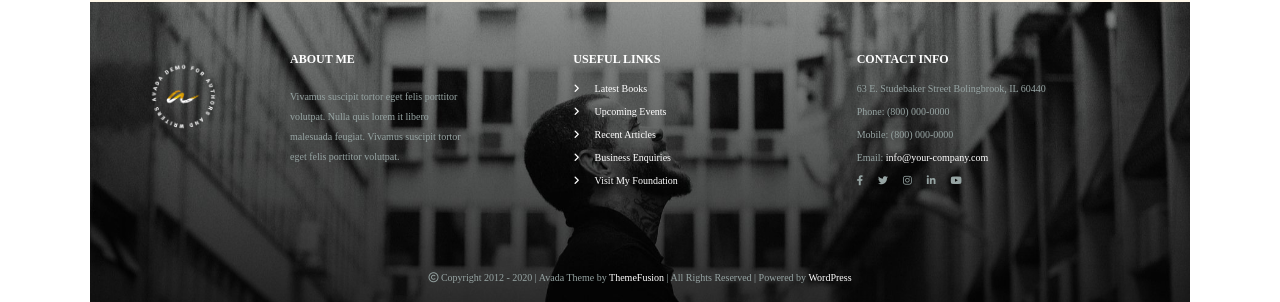
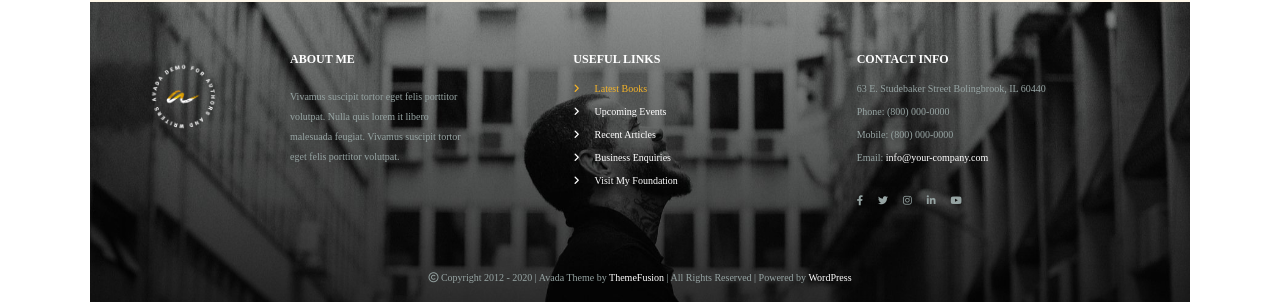
Before and after one commit to AndreaFermo/proj-html-vuejs, a Vue app: page / in a window 1280 px wide. In both pictures the pointer is over the link "Latest Books". Shown: the part 4049-4351 px from the top of the page. Built offline with nearby package versions, Linux system fonts and the light colour scheme; a web font is replaced by a local one.

Commit message:
a:hover footer

```diff
--- a/src/components/PageFooter.vue
+++ b/src/components/PageFooter.vue
@@ -59,6 +59,8 @@ export default {
     margin: auto;
     position: relative;
 
+
+
     img {
         position: absolute;
         width: 90px;
@@ -105,8 +107,20 @@ export default {
                         color: variables.$color-white;
                         text-decoration: none;
 
+                        .fa-brands {
+                            padding-top: 20px;
+                        }
+
+                        &:hover {
+                            color: variables.$color-saffron;
+                        }
+
                         i {
                             padding-right: 15px;
+
+                            &:hover {
+                                color: variables.$color-saffron;
+                            }
                         }
 
                     }
@@ -117,13 +131,17 @@ export default {
 
     .copyright {
         text-align: center;
-        padding-top: 80px;
+        padding-top: 60px;
         font-size: 10px;
         color: variables.$color-pewter;
 
         a {
             text-decoration: none;
             color: variables.$color-white;
+
+            &:hover {
+                color: variables.$color-saffron;
+            }
         }
     }
 }
```
